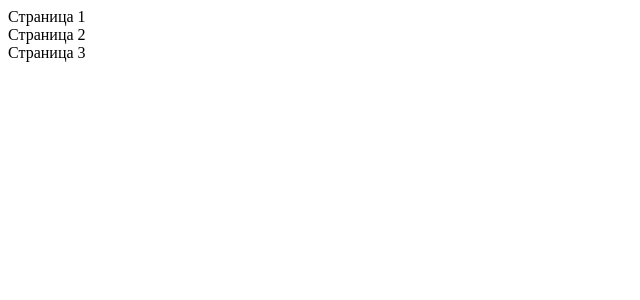
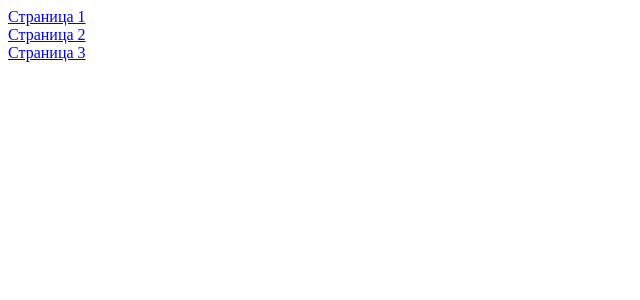
Before and after one commit to maxim-bagriantsev/SoccerStar, a React (Create React App) app: page / in a window 1280 px wide. Shown: the top 300 px of the page, without its empty margins (0-640 px from the left). Built offline with nearby package versions, Linux system fonts and the light colour scheme.

Commit message:
add Router

```diff
--- a/public/index.html
+++ b/public/index.html
@@ -2,10 +2,11 @@
 <html lang="en">
 <head>
     <meta charset="utf-8"/>
-    <meta name="viewport" content="width=device-width, initial-scale=1"/>
     <title>SoccerStar</title>
 </head>
+
 <body>
-<div id="root"></div>
+    <div id="root"></div>
 </body>
+
 </html>
--- a/src/Header.jsx
+++ b/src/Header.jsx
@@ -3,16 +3,18 @@ import PageOne from "./PageOne";
 import PageTwo from "./PageTwo";
 import PageFree from "./PageFree";
 
-import {BrowserRouter} from "react-router-dom";
+import {BrowserRouter as Router, Route} from "react-router-dom";
 
-const Header =() => {
+const Header = () => {
 
     return (
+        <Router>
             <div>
                 <PageOne/>
                 <PageTwo/>
                 <PageFree/>
             </div>
+        </Router>
     )
 }
 
--- a/src/PageFree.jsx
+++ b/src/PageFree.jsx
@@ -1,9 +1,10 @@
 import React from "react";
+import {Link} from "react-router-dom";
 
 const PageFree = () => {
     return (
         <div>
-            Страница 3
+            <Link to='/pageFree'>Страница 3</Link>
         </div>
     )
 }
--- a/src/PageOne.jsx
+++ b/src/PageOne.jsx
@@ -1,9 +1,10 @@
 import React from "react";
+import {Link} from "react-router-dom";
 
 const PageOne = () => {
     return (
         <div>
-            Страница 1
+            <Link to='/pageOne'>Страница 1</Link>
         </div>
     )
 }
--- a/src/PageTwo.jsx
+++ b/src/PageTwo.jsx
@@ -1,9 +1,10 @@
 import React from "react";
+import {Link} from "react-router-dom";
 
 const PageTwo = () => {
     return (
         <div>
-            Страница 2
+            <Link to='/pageTwo'>Страница 2</Link>
         </div>
     )
 }
```
Lines whose indentation alone changed are shown as unchanged.
